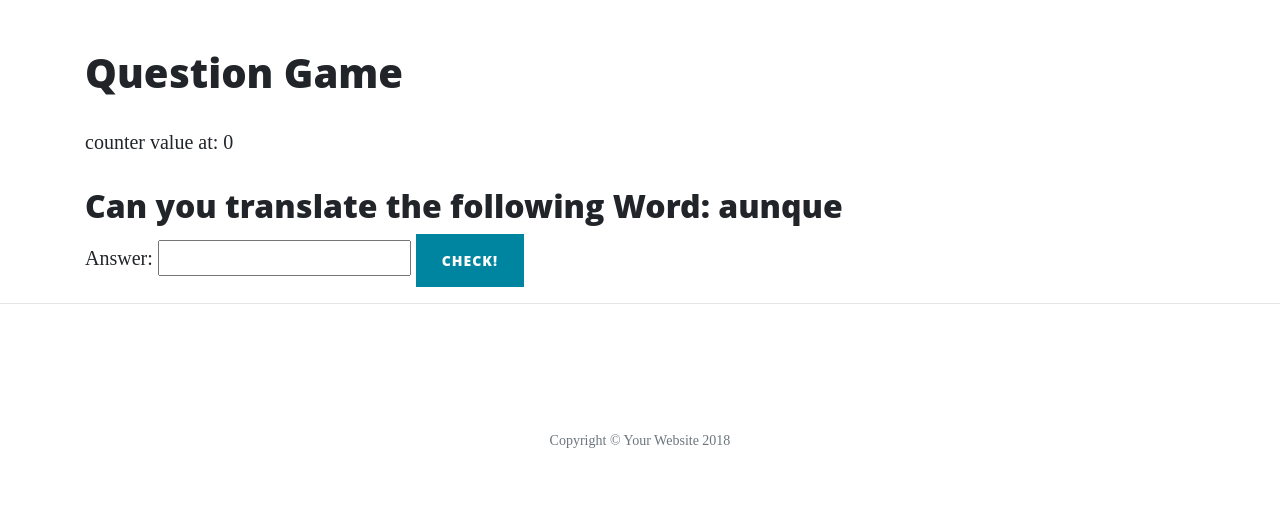
After one commit to Code-Institute-Submissions/Garathd-milestone-project-3, a Flask app: page /questions in a window 1280 px wide. The commit adds this page. Shown: the part 533-1049 px from the top of the page. Run offline with Flask 2, Linux system fonts and the light colour scheme; some libraries are stand-ins or nearby versions.

Commit message:
Completely got rid of the Javascript stuff and try and go all out python approach
q
x

```diff
--- a/run.py
+++ b/run.py
@@ -1,12 +1,52 @@
 import os
-from flask import Flask, render_template
+import json
+from flask import Flask, render_template, request, redirect
+
 app = Flask(__name__)
+
+counter = 0;
+
+def getQuestions():
+    with open("data/words.json", "r") as the_questions:
+        q = json.load(the_questions)
+    return q
 
 @app.route('/' , methods=["GET", "POST"])
 def index():
     title = "Home Page"
+    description = "Welcome"
+    return render_template("index.html", title=title, description=description)
+
+@app.route('/questions', methods=["GET","POST"])
+def questions():
+
+    r = getQuestions()
+    results = r[counter]
+
+    title = "Question Game"
     description = "Spanish Word Game"
-    return render_template("index.html", title=title, description=description)
+    if request.method == "POST":
+        return redirect("questions/{0}".format(request.form["answer"]))
+
+    return render_template("questions.html", title=title, description=description, results=results, counter=counter)
+
+@app.route('/questions/<question>', methods=["GET","POST"])
+def askQuestions(question):
+
+    r = getQuestions()
+    results = r[counter]
+    answer = question
+    title = "Question Game"
+    description = "Spanish Word Game"
+
+    if request.method == "POST":
+        return redirect("questions")
+
+    return render_template("answered.html",
+    title=title,
+    description=description,
+    results=results,
+    answer=answer)
 
 @app.route('/about')
 def about():
--- a/templates/base.html
+++ b/templates/base.html
@@ -38,6 +38,9 @@
           </li>
           <li class="nav-item">
             <a class="nav-link" href="{{ url_for('about') }}">About</a>
+          </li>
+          <li class="nav-item">
+            <a href="{{ url_for('questions') }}" class="nav-link">Questions</a>
           </li>
           <li class="nav-item">
             <a class="nav-link" href="{{ url_for('contact') }}">Contact</a>
--- /dev/null
+++ b/templates/questions.html
@@ -0,0 +1,14 @@
+{% extends 'base.html' %} {% block content %}
+<h1>{{ title }}</h1>
+
+<p>counter value at: {{ counter }}</p>
+
+
+<h2>Can you translate the following Word: {{ results.Spanish }}</h2>
+<form name="answer" method="POST">
+    <label for="answer">Answer:</label>
+    <input type="text" id="answer" name="answer">
+    <button class="btn btn-primary">Check!</button>
+</form>
+
+{% endblock %}
```
Also changed, not shown: static/js/index.js (+0 -71 lines), templates/answered.html (added, +12 -0 lines). Lines whose indentation alone changed are shown as unchanged.
